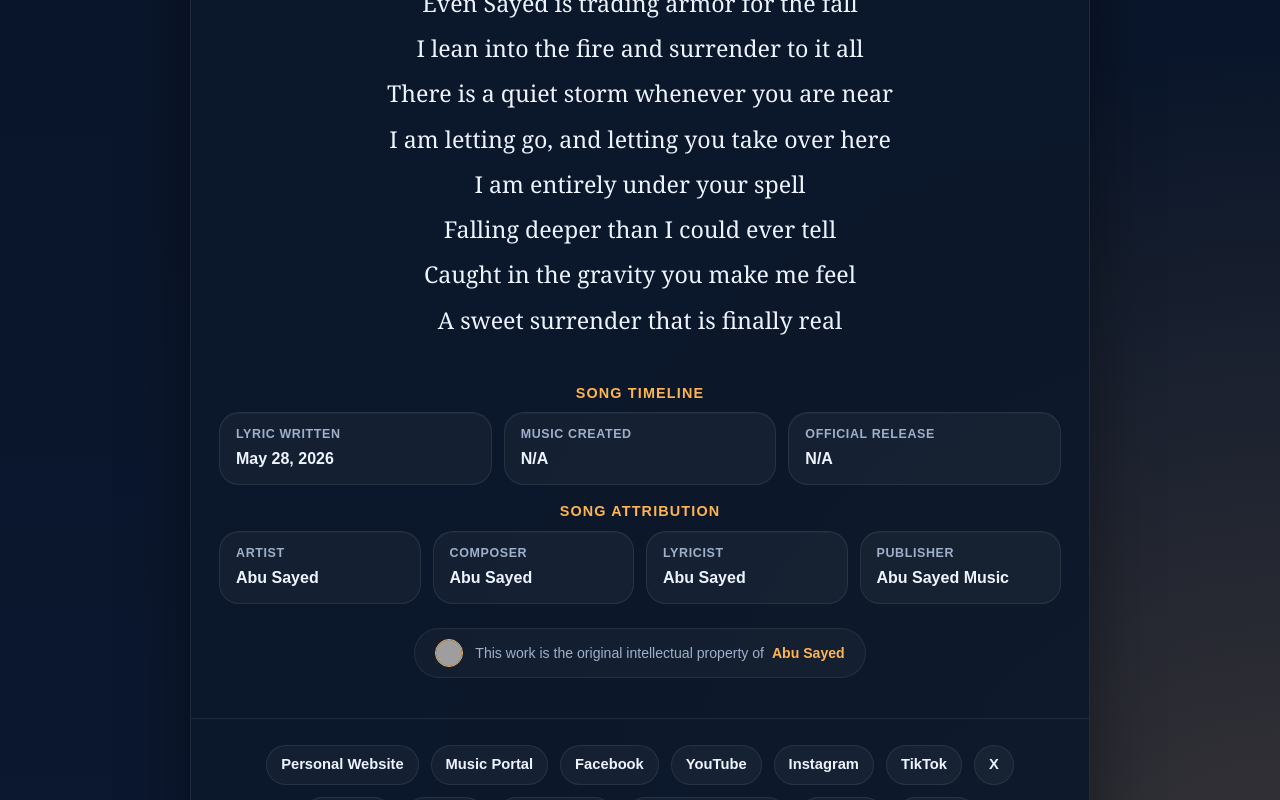
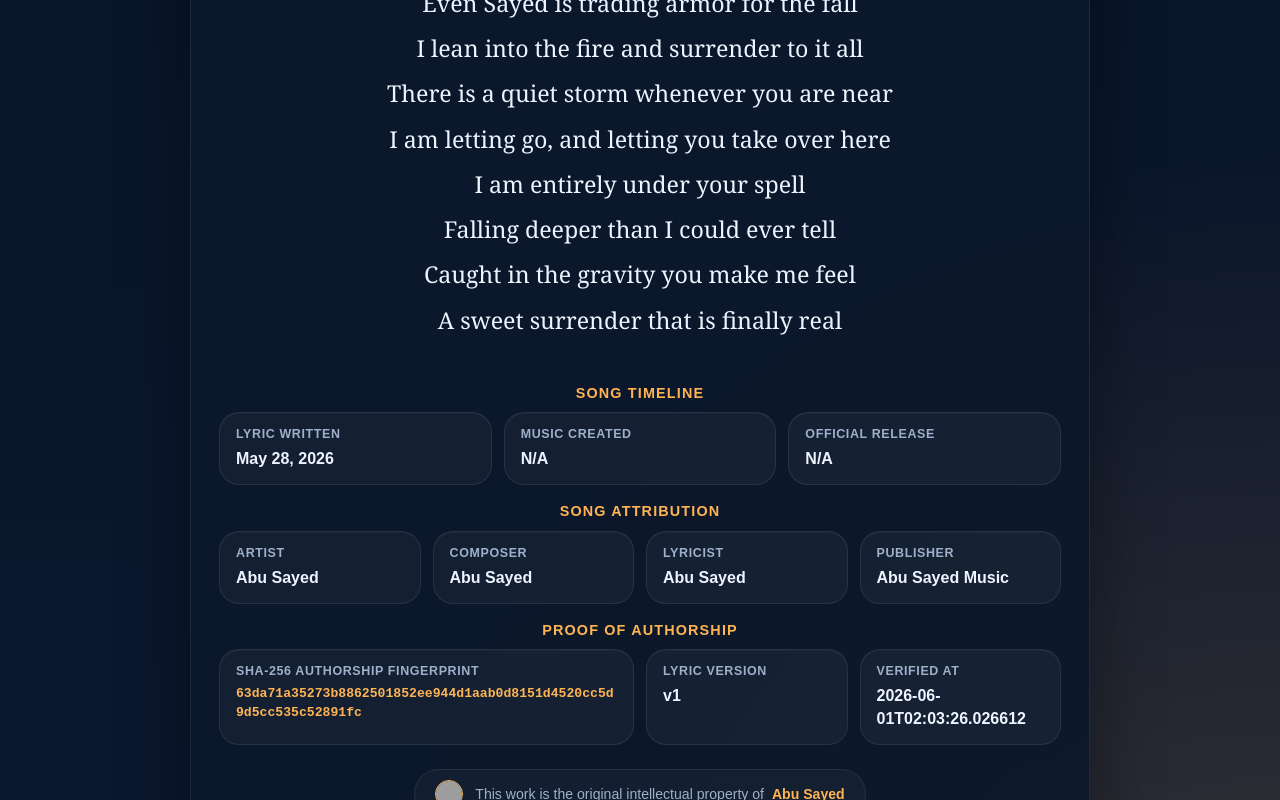
Before and after one commit to ImAbuSayed/under-your-spell, a plain HTML site: page index.html in a window 1280 px wide. Shown: the part 2000-2800 px from the top of the page. Drawn offline with Linux system fonts and the light colour scheme; grey boxes are pictures that could not be loaded.

Commit message:
feat: update song assets v1 with signed GPG commit [verified]

```diff
--- a/index.html
+++ b/index.html
@@ -14,9 +14,9 @@
     <meta name="keywords" content="Under Your Spell, Abu Sayed lyrics, original song lyrics, Abu Sayed original song, Abu Sayed lyricist, Abu Sayed composer, Abu Sayed songwriter, official lyrics">
     <meta name="robots" content="index,follow,max-snippet:-1,max-image-preview:large,max-video-preview:-1">
     <meta name="referrer" content="strict-origin-when-cross-origin">
-    <meta name="description" content="Abu Sayed&#x27;s original song &#x27;Under Your Spell&#x27; official lyrics. Explore the depth of this composition, written and owned by Abu Sayed.">
+    <meta name="description" content="The official lyric sheet for &#x27;Under Your Spell&#x27; by Abu Sayed. This song is an original creative work, written and composed by the artist.">
     <meta property="og:title" content="Under Your Spell - Original Lyrics by Abu Sayed">
-    <meta property="og:description" content="Abu Sayed&#x27;s original song &#x27;Under Your Spell&#x27; official lyrics. Explore the depth of this composition, written and owned by Abu Sayed.">
+    <meta property="og:description" content="The official lyric sheet for &#x27;Under Your Spell&#x27; by Abu Sayed. This song is an original creative work, written and composed by the artist.">
     <meta property="og:type" content="music.song">
     <meta property="og:url" content="https://imabusayed.github.io/under-your-spell/">
     <meta property="og:site_name" content="Abu Sayed Music">
@@ -24,7 +24,7 @@
     <meta name="last-modified" content="2026-05-28 20:00:05">
     <meta name="twitter:card" content="summary_large_image">
     <meta name="twitter:title" content="Under Your Spell - Original Lyrics by Abu Sayed">
-    <meta name="twitter:description" content="Abu Sayed&#x27;s original song &#x27;Under Your Spell&#x27; official lyrics. Explore the depth of this composition, written and owned by Abu Sayed.">
+    <meta name="twitter:description" content="The official lyric sheet for &#x27;Under Your Spell&#x27; by Abu Sayed. This song is an original creative work, written and composed by the artist.">
     <link rel="canonical" href="https://imabusayed.github.io/under-your-spell/">
     <link rel="sitemap" type="application/xml" title="Sitemap" href="https://imabusayed.github.io/under-your-spell/sitemap.xml">
     <link rel="author" href="https://github.com/ImAbuSayed">
@@ -100,7 +100,7 @@
       "@id": "https://imabusayed.github.io/under-your-spell#webpage",
       "url": "https://imabusayed.github.io/under-your-spell/",
       "name": "Under Your Spell - Original Lyrics by Abu Sayed",
-      "description": "Abu Sayed's original song 'Under Your Spell' official lyrics. Explore the depth of this composition, written and owned by Abu Sayed.",
+      "description": "The official lyric sheet for 'Under Your Spell' by Abu Sayed. This song is an original creative work, written and composed by the artist.",
       "isPartOf": {
         "@id": "https://music.abusayed.com.bd/#website"
       },
@@ -537,7 +537,7 @@
 
         <div class="controls">
             <button class="btn-speak" id="speakBtn" title="Read the lyrics aloud"><span id="speakText">Read Aloud</span></button>
-            <a href="https://music.abusayed.com.bd/Licensing/?https://imabusayed.github.io/under-your-spell/" class="btn-license" title="Get licensing for this song" target="_blank">License this song: Under Your Spell</a>
+            <a href="https://music.abusayed.com.bd/Licensing/?https://imabusayed.github.io/under-your-spell/" class="btn-license" title="Get licensing for this song" target="_blank">Get License For Under Your Spell</a>
 
         </div>
         <br>
@@ -612,6 +612,26 @@
             <div class="meta-card">
                 <span class="meta-label">Publisher</span>
                 <strong>Abu Sayed Music</strong>
+            </div>
+
+                </div>
+            </div>
+
+            <div class="details-block">
+                <div class="details-title">Proof of Authorship</div>
+                <div class="meta-grid">
+
+            <div class="meta-card" style="grid-column: span 2;">
+                <span class="meta-label">SHA-256 Authorship Fingerprint</span>
+                <strong style="word-break: break-all; font-family: monospace; font-size: 0.82rem; color: var(--accent);">63da71a35273b8862501852ee944d1aab0d8151d4520cc5d9d5cc535c52891fc</strong>
+            </div>
+            <div class="meta-card">
+                <span class="meta-label">Lyric Version</span>
+                <strong>v1</strong>
+            </div>
+            <div class="meta-card">
+                <span class="meta-label">Verified At</span>
+                <strong>2026-06-01T02:03:26.026612</strong>
             </div>
 
                 </div>
```
Also changed, not shown: excerpts/Bridge-Preview.txt (added), excerpts/Chorus-Preview.txt (added), excerpts/Final-Chorus-Preview.txt (added), excerpts/Hook-Preview.txt (added), excerpts/Post-Chorus-2-Preview.txt (added), excerpts/Post-Chorus-Preview.txt (added), excerpts/Pre-Chorus-2-Preview.txt (added), excerpts/Pre-Chorus-Preview.txt (added), excerpts/Verse-1-Preview.txt (added), excerpts/Verse-2-Preview.txt (added), hashes.txt (added), llms.txt, lyrics_backup/2026-06-01_under-your-spell-v1.txt (added), manifest.json (added), 1 other file.
